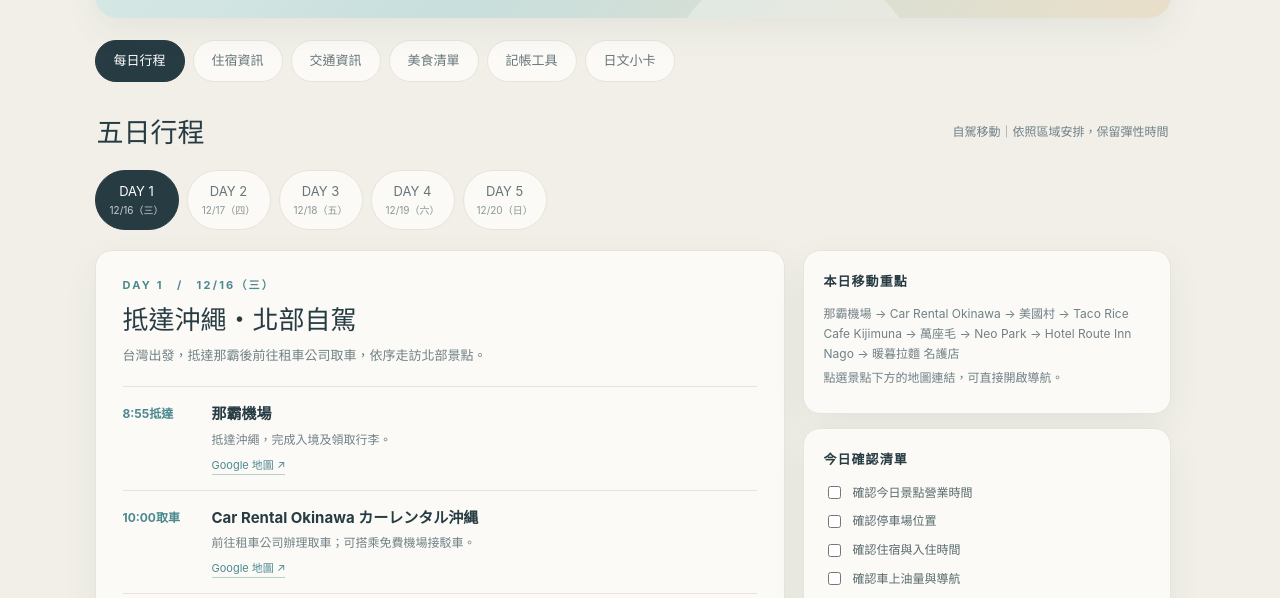
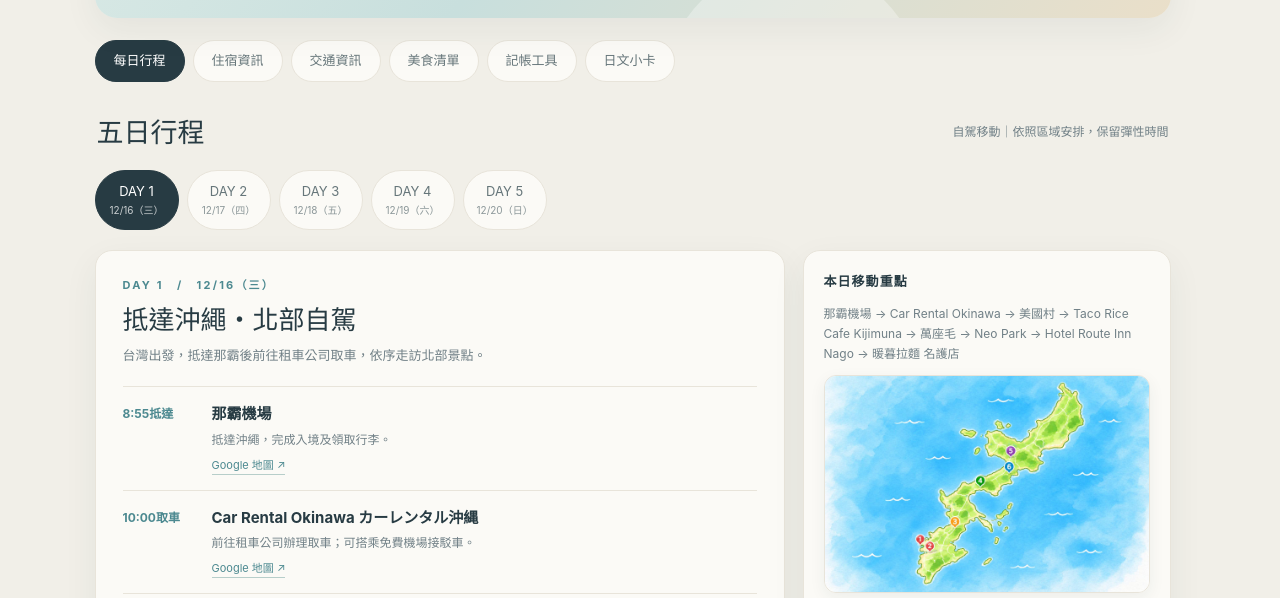
Before and after one commit to jason12581258/okinawa, a plain HTML site: page index.html in a window 1280 px wide. Shown: the part 316-914 px from the top of the page. Drawn offline with Linux system fonts and the light colour scheme.

Commit message:
Add Day 1 route map to itinerary sidebar

```diff
--- a/index.html
+++ b/index.html
@@ -22,6 +22,7 @@ button,input,select{font:inherit}button{cursor:pointer}.shell{max-width:1120px;m
 .day-main{padding:25px 27px}.day-kicker{color:var(--sea);font-size:11px;letter-spacing:.2em;font-weight:700}.day-main h3{font-family:Georgia,"Noto Serif TC",serif;font-weight:500;font-size:26px;margin:4px 0}.day-desc{color:var(--muted);font-size:13px;margin:0 0 20px}
 .stop{display:grid;grid-template-columns:76px 1fr;gap:13px;padding:15px 0;border-top:1px solid var(--line)}.stop-time{font-size:12px;color:var(--sea);font-weight:700;padding-top:2px}.stop-title{font-size:15px;font-weight:700}.stop-note{font-size:12px;color:var(--muted);margin-top:3px}.stop-actions{display:flex;gap:12px;flex-wrap:wrap;margin-top:6px}.stop-actions a,.textlink{font-size:11px;color:var(--sea);text-decoration:none;border-bottom:1px solid #b7ceca}
 .side-card{padding:20px;margin-bottom:14px}.side-card h4{font-size:13px;letter-spacing:.08em;margin:0 0 12px}.side-card p{font-size:12px;color:var(--muted);margin:5px 0}.side-card .big{font-size:18px;color:var(--ink);font-weight:700}
+.route-map{display:block;width:100%;height:auto;margin:12px 0 8px;border-radius:12px;border:1px solid var(--line);box-shadow:0 5px 16px #263d4310}.route-map[hidden]{display:none}
 .checkrow{display:flex;align-items:center;gap:9px;font-size:12px;color:#596a6e;margin:9px 0}.checkrow input{accent-color:var(--sea)}
 .info-grid{display:grid;grid-template-columns:repeat(2,minmax(0,1fr));gap:15px}.info-card{padding:22px}.info-card h3{font-size:15px;margin:0 0 12px}.info-card p{font-size:13px;color:var(--muted);margin:6px 0}.info-card strong{color:var(--ink)}.tag{display:inline-block;padding:3px 9px;border-radius:999px;background:var(--sea2);color:#4c777b;font-size:10px;margin:2px}
 .list-row{display:flex;justify-content:space-between;gap:12px;padding:11px 0;border-bottom:1px solid var(--line);font-size:13px}.list-row:last-child{border:0}.muted{color:var(--muted);font-size:12px}
@@ -73,6 +74,7 @@ footer{text-align:center;color:#899294;font-size:11px;letter-spacing:.12em;paddi
           <div class="side-card">
             <h4>本日移動重點</h4>
             <p id="dayRoute"></p>
+            <img id="dayRouteMap" class="route-map" src="day1-map.jpg" alt="DAY 1 本日移動重點地圖" loading="lazy">
             <p class="muted">點選景點下方的地圖連結，可直接開啟導航。</p>
           </div>
           <div class="side-card">
@@ -196,6 +198,7 @@ const d=days[currentDay];
 content.innerHTML=`<div class="day-kicker">DAY ${currentDay+1}　/　${d.date}（${d.weekday}）</div><h3>${d.title}</h3><p class="day-desc">${d.desc}</p>`+
 d.stops.map(s=>`<div class="stop"><div class="stop-time">${s[0]}</div><div><div class="stop-title">${s[1]}</div><div class="stop-note">${s[2]}</div><div class="stop-actions"><a target="_blank" rel="noopener" href="${mapUrl(s[1])}">Google 地圖 ↗</a></div></div></div>`).join('');
 document.getElementById('dayRoute').textContent=d.route;
+document.getElementById('dayRouteMap').hidden=currentDay!==0;
 const checks=['確認今日景點營業時間','確認停車場位置','確認住宿與入住時間','確認車上油量與導航'];
 document.getElementById('dailyChecks').innerHTML=checks.map((x,i)=>`<label class="checkrow"><input type="checkbox" data-check="${currentDay}-${i}"> ${x}</label>`).join('');
 document.querySelectorAll('[data-check]').forEach(el=>{el.checked=localStorage.getItem('okinawa-'+el.dataset.check)==='1';el.onchange=()=>localStorage.setItem('okinawa-'+el.dataset.check,el.checked?'1':'0')});
```
